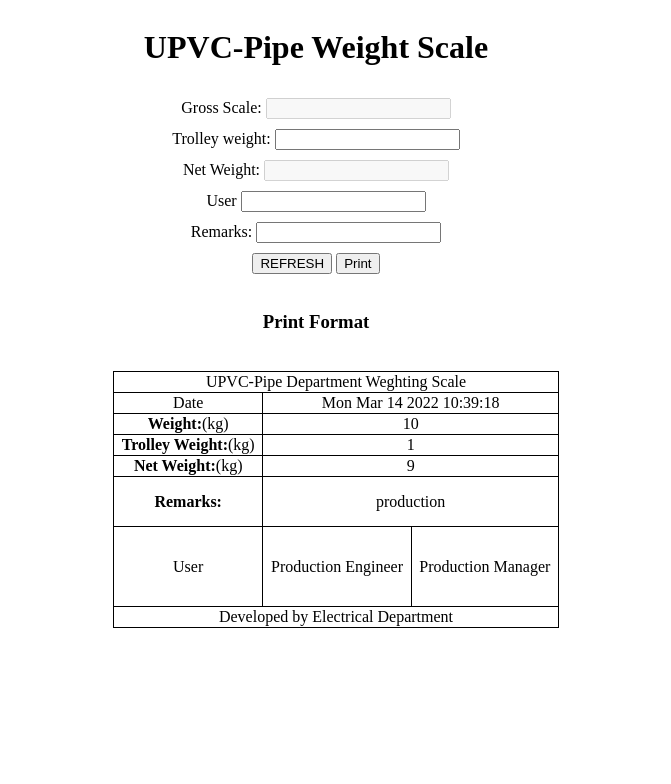
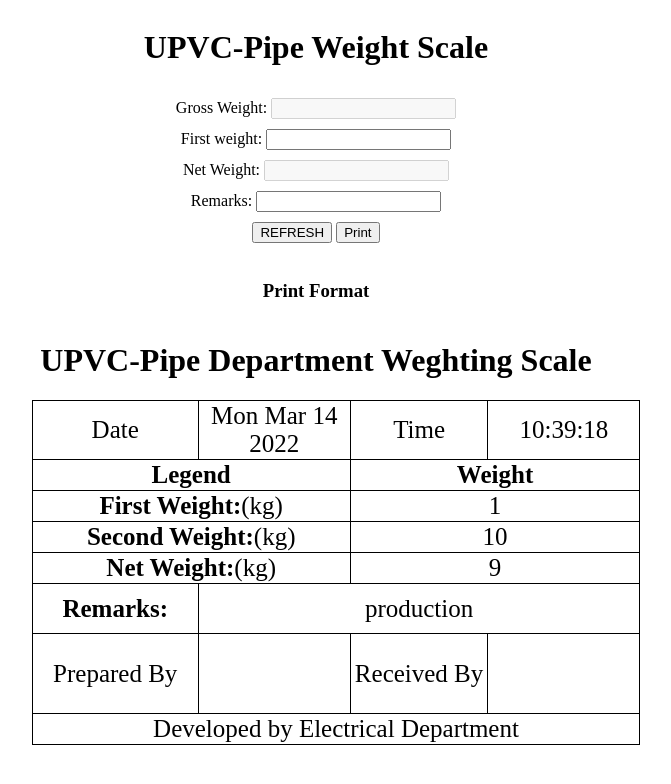
Before and after one commit to sulemansarwar10/arduinoelectronjsapp, an Electron app: page index.html in a window 800 px wide. Shown: the whole page, without its empty margins (84-755 px from the left). Drawn offline with Linux system fonts and the light colour scheme; no server answers.

Commit message:
updating printing page and fix error reading

```diff
--- a/index.html
+++ b/index.html
@@ -11,7 +11,7 @@
             display: flex;
             flex-direction: column;
             align-items: center;
-            justify-content: center;
+            justify-content: space-between;
 
         }
 
@@ -34,10 +34,10 @@
 
         .print {
             margin: 20px;
-            max-width: 700px;
+            max-width: 750px;
             text-decoration: none;
             outline: none;
-
+            font-size: 25px
         }
 
         .inp {
@@ -53,12 +53,12 @@
     <!-- We are using Node.js <span id="node-version"></span>, Chromium <span id="chrome-version"></span>, Electron <span id="electron-version"></span>, and Serialport <span id="serialport-version"></span> -->
 
     <div>
-        <label>Gross Scale:</label>
+        <label>Gross Weight:</label>
         <input type="number" id="scale" disabled />
 
     </div>
     <div>
-        <label>Trolley weight:</label>
+        <label>First weight:</label>
         <input type="number" id="trolley" />
 
     </div>
@@ -67,11 +67,11 @@
         <input type="number" id="dispatch" disabled />
 
     </div>
-    <div>
+    <!-- <div>
         <label>User</label>
         <input type="text" id="user" />
 
-    </div>
+    </div> -->
     <div>
         <label>Remarks:</label>
         <input type="text" id="remarks" />
@@ -94,44 +94,53 @@
     <div id="ports"></div>
 
 
-<h3>Print Format</h3>
+    <h3>Print Format</h3>
     <div id="print">
+        <h1>UPVC-Pipe Department Weghting Scale</h1>
         <table class="print" style="width:100%">
+
             <tr>
+                <td>Date</td>
+                <td id="date">Mon Mar 14 2022 </td>
+                <td>Time</td>
+                <td id="time"> 10:39:18</td>
+            </tr>
+            <tr>
+                <td colspan="2"><strong> Legend</strong></td>
+                <td colspan="2"><strong> Weight</strong></td>
 
-                <td colspan="3">UPVC-Pipe Department Weghting Scale</td>
 
             </tr>
             <tr>
-                <td>Date</td>
-                <td colspan="2" id="date">Mon Mar 14 2022 10:39:18</td>
+                <td colspan="2"><strong>First Weight:</strong>(kg)</td>
+                <td colspan="2" id="trolleyp">1</td>
 
             </tr>
             <tr>
-                <td><strong> Weight:</strong>(kg)</td>
+                <td colspan="2"><strong> Second Weight:</strong>(kg)</td>
                 <td colspan="2" id="scalep">10</td>
+
             </tr>
+
             <tr>
-                <td><strong>Trolley Weight:</strong>(kg)</td>
-                <td colspan="2" id="trolleyp">1</td>
-            </tr>
-            <tr>
-                <td><strong>Net Weight:</strong>(kg)</td>
+                <td colspan="2"><strong>Net Weight:</strong>(kg)</td>
                 <td colspan="2" id="dispatchp">9</td>
             </tr>
             <tr style="height:50px">
                 <td><strong>Remarks:</strong></td>
-                <td colspan="2" id="remarksp">production</td>
+                <td colspan="3" id="remarksp">production</td>
             </tr>
             <tr style="height:80px">
-                <td id="userp">User</td>
-                <td>Production Engineer</td>
-                <td>Production Manager</td>
+                <td id="userp">Prepared By</td>
+                <td style="width:25%"></td>
+                <td>Received By</td>
+                <td style="width:25%"></td>
             </tr>
             <tr>
-                <td colspan="3">Developed by Electrical Department</td>
+                <td colspan="4" style="height:20px">Developed by Electrical Department</td>
             </tr>
         </table>
+
     </div>
 
 </body>
--- a/renderer.js
+++ b/renderer.js
@@ -72,9 +72,9 @@ function myfunction() {
 
 function myfunction1() {
 
-  let scalew = document.getElementById("scale")
-  let dispatchw = document.getElementById("dispatch")
   parser.on('data', function (data) {
+    let scalew = document.getElementById("scale")
+    let dispatchw = document.getElementById("dispatch")
     let trolleyw = Number(document.getElementById("trolley").value)
 
     console.log('Received data from port: ' + data.substring(data.length - 8, data.length - 2));
@@ -93,25 +93,28 @@ function myfunction1() {
 function myfunction5() {
 
   console.log("button pressed 5")
-  document.getElementById("date").innerHTML = String(new Date()).substring(0, 25)
-
+  document.getElementById("date").innerHTML = String(new Date()).substring(0, 16)
+  document.getElementById("time").innerHTML = String(new Date()).substring(16, 25)
   document.getElementById("scalep").innerHTML = Number(document.getElementById("scale").value)
   document.getElementById("trolleyp").innerHTML = document.getElementById("trolley").value
   document.getElementById("dispatchp").innerHTML = document.getElementById("dispatch").value
-  document.getElementById("userp").innerHTML = document.getElementById("user").value
+  //document.getElementById("userp").innerHTML = document.getElementById("user").value
   document.getElementById("remarksp").innerHTML = document.getElementById("remarks").value
+  let user =document.getElementById("user").value
   let body = document.getElementById("body").innerHTML
   let print = document.getElementById("print").innerHTML
 
   document.getElementById("body").innerHTML = print
   window.print()
   //alert(print)
+  //myfunction1();
   document.getElementById("body").innerHTML = body
+  //document.getElementById("user").value=user
 }
 myfunction1();
 
+myfunction2();
 function listPorts() {
-  myfunction2();
   setTimeout(listPorts, 500);
 }
 
```
